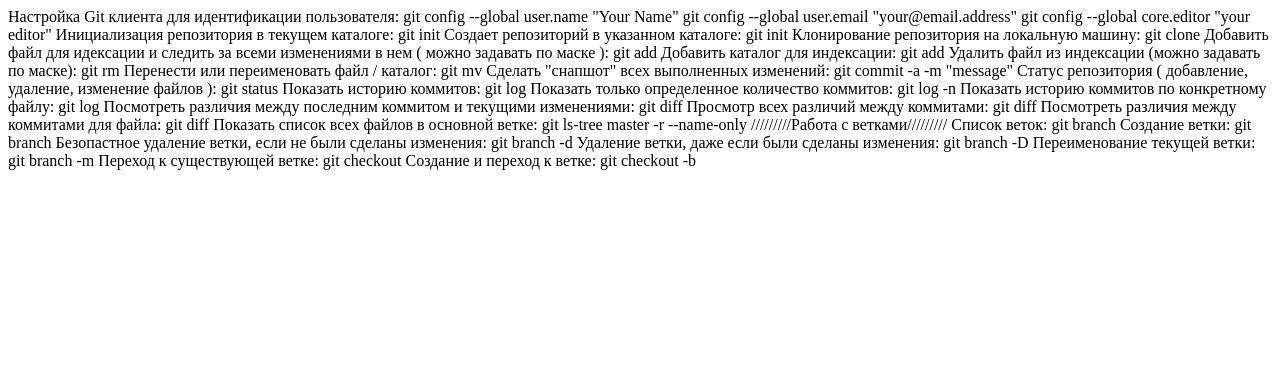
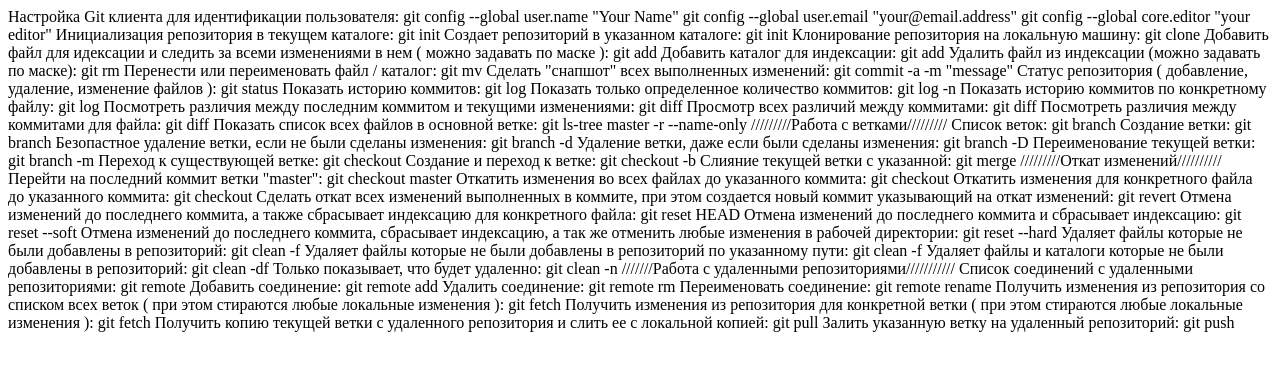
Before and after one commit to dyachenkodenis/Tutorial, a PHP site: page /git.php in a window 1280 px wide. Shown: the top 371 px of the page. Run offline with PHP 8.4, Linux system fonts and the light colour scheme.

Commit message:
обновил справочник по GIT

```diff
--- a/git.php
+++ b/git.php
@@ -73,3 +73,67 @@ git checkout <branch_name>
 
 Создание и переход к ветке:
 git checkout -b <new_branch_name>
+
+Слияние текущей ветки с указанной:
+git merge <branch>
+
+/////////Откат изменений//////////
+
+Перейти на последний коммит ветки "master":
+git checkout master
+
+Откатить изменения во всех файлах до указанного коммита:
+git checkout <commit>
+
+Откатить изменения для конкретного файла до указанного коммита:
+git checkout <commit> <file>
+
+Сделать откат всех изменений выполненных в коммите, при этом создается новый коммит указывающий на откат изменений:
+git revert <commit>
+
+Отмена изменений до последнего коммита, а также сбрасывает индексацию для конкретного файла:
+git reset HEAD <file>
+
+Отмена изменений до последнего коммита и сбрасывает индексацию:
+git reset --soft
+
+Отмена изменений до последнего коммита, сбрасывает индексацию, а так же отменить любые изменения в рабочей директории:
+git reset --hard
+
+Удаляет файлы которые не были добавлены в репозиторий:
+git clean -f
+
+Удаляет файлы которые не были добавлены в репозиторий по указанному пути:
+git clean -f <path>
+
+Удаляет файлы и каталоги которые не были добавлены в репозиторий:
+git clean -df
+
+Только показывает, что будет удаленно:
+git clean -n
+
+///////Работа с удаленными репозиториями///////////
+
+Список соединений с удаленными репозиториями:
+git remote
+
+Добавить соединение:
+git remote add <name> <url>
+
+Удалить соединение:
+git remote rm <name>
+
+Переименовать соединение:
+git remote rename <old_name> <new_name>
+
+Получить изменения из репозитория со списком всех веток ( при этом стираются любые локальные изменения ):
+git fetch <remote>
+
+Получить изменения из репозитория для конкретной ветки ( при этом стираются любые локальные изменения ):
+git fetch <remote> <branch>
+
+Получить копию текущей ветки с удаленного репозитория и слить ее с локальной копией:
+git pull <remote>
+
+Залить указанную ветку на удаленный репозиторий:
+git push <remote> <branch>
```
